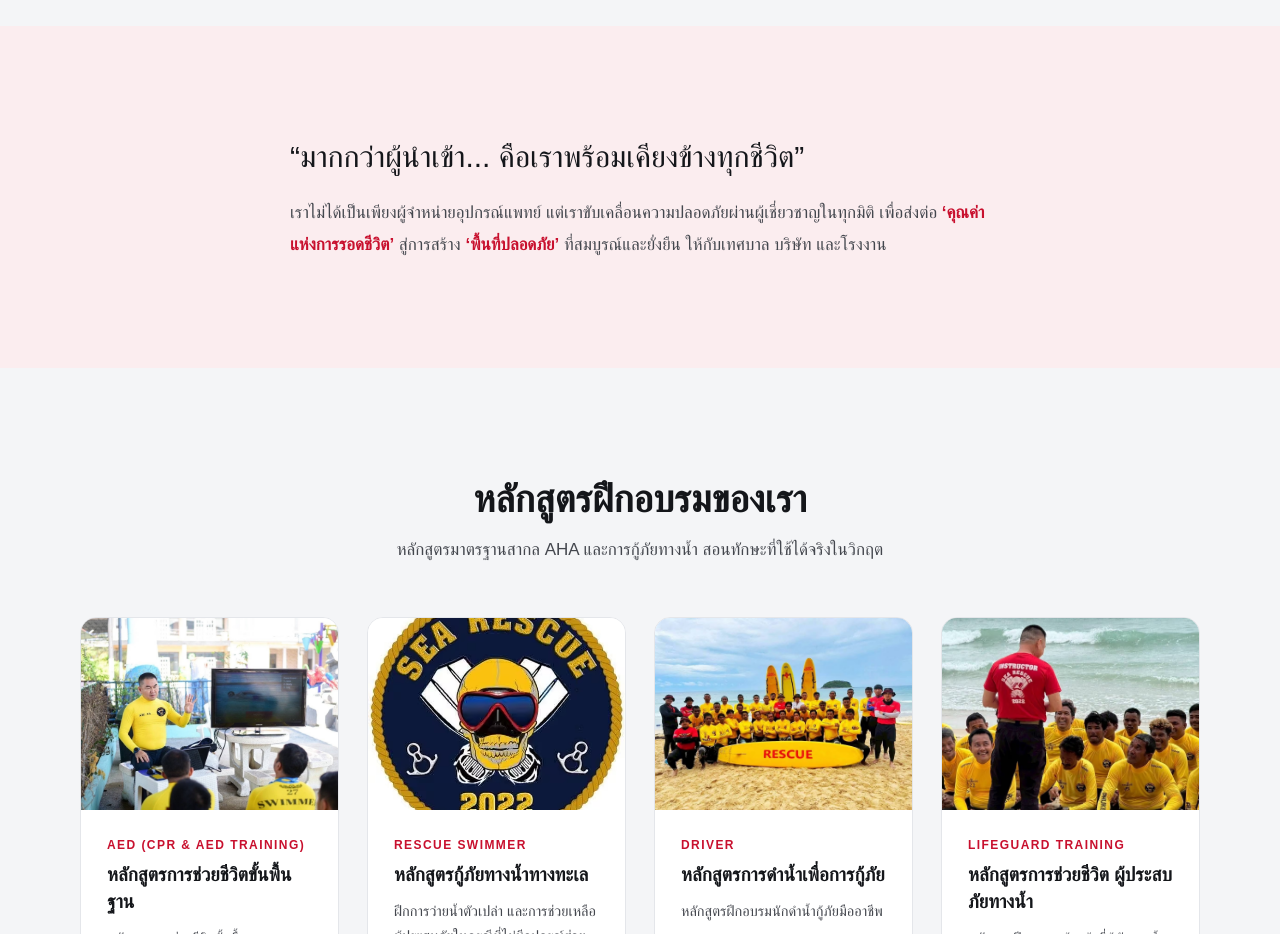
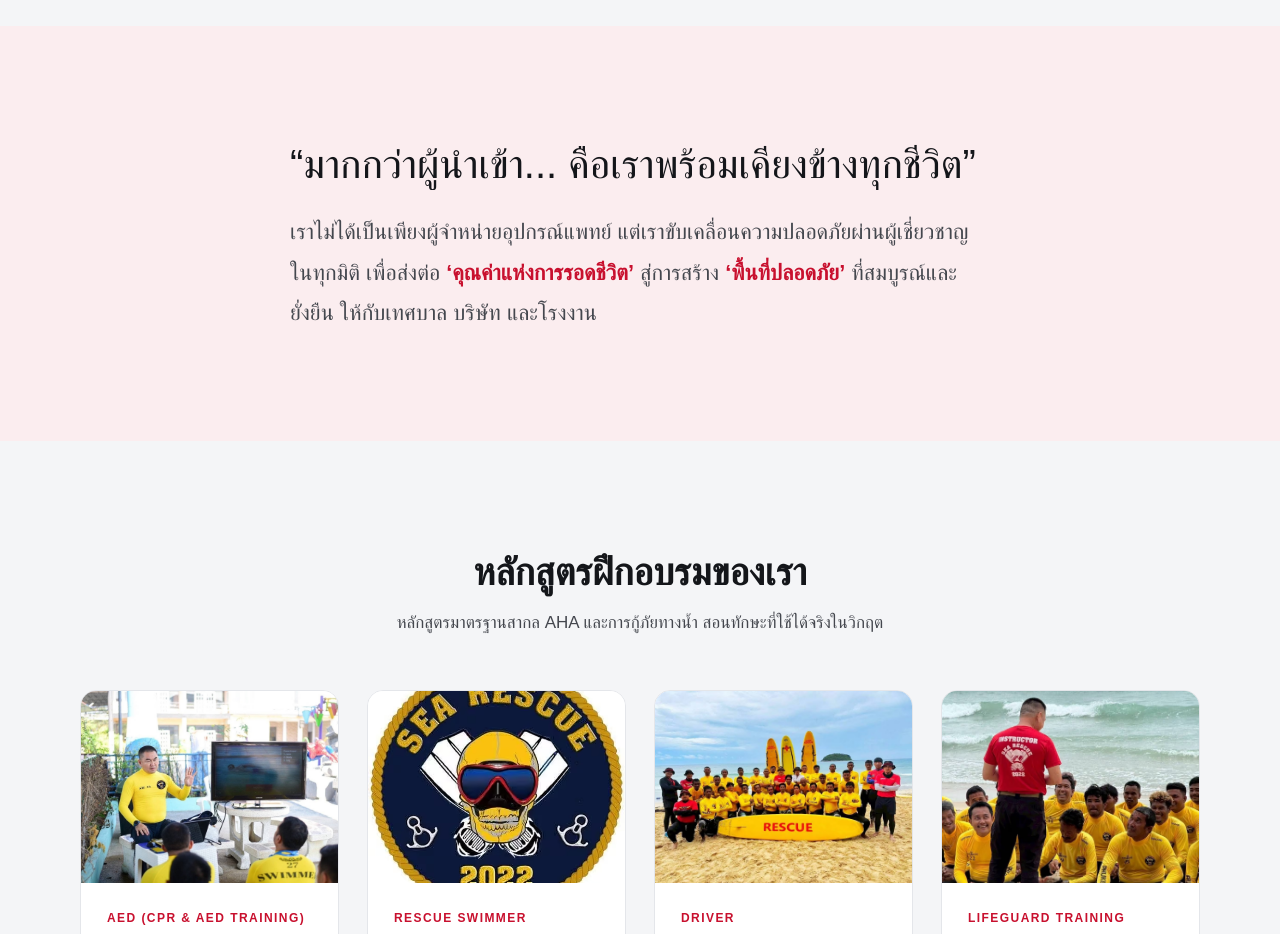
Before and after one commit to prosperousthailandaed-png/Pros, a Next.js app: page / in a window 1280 px wide. Shown: the part 2100-3034 px from the top of the page. Built offline with nearby package versions, Linux system fonts and the light colour scheme; a web font is replaced by a local one.

Commit message:
Fix size

```diff
--- a/app/globals.css
+++ b/app/globals.css
@@ -434,14 +434,14 @@ a.link-more:hover {
 }
 
 .statement h3 {
-  font-size: clamp(22px, 3vw, 30px);
+  font-size: clamp(40px, 3vw, 60px);
   color: var(--ink);
   line-height: 1.5;
 }
 
 .statement p {
   margin-top: 18px;
-  font-size: clamp(15px, 1.7vw, 17px);
+  font-size: clamp(20px, 1.7vw, 25px);
   line-height: 1.85;
   color: var(--color-slate);
 }
```
